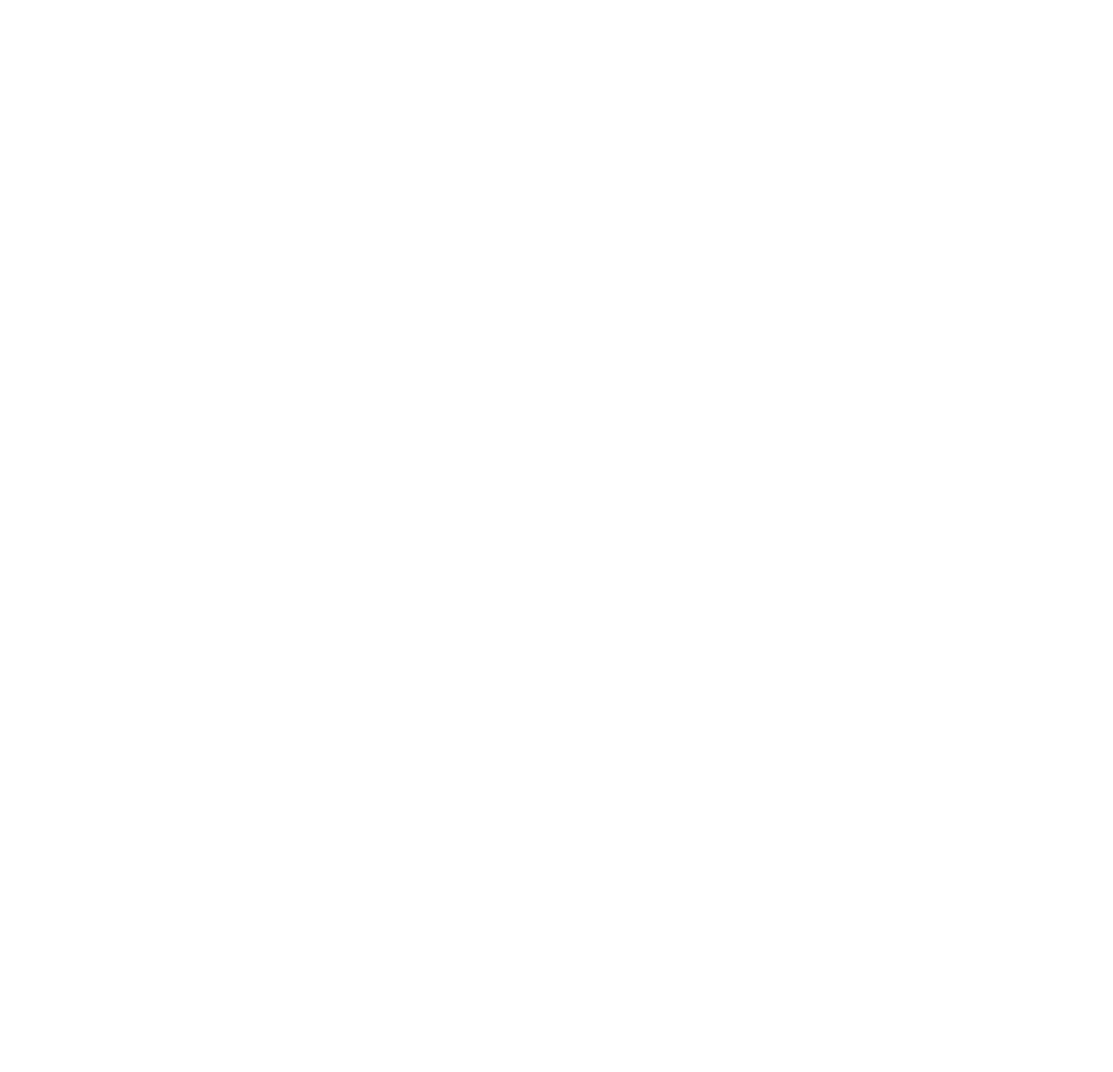
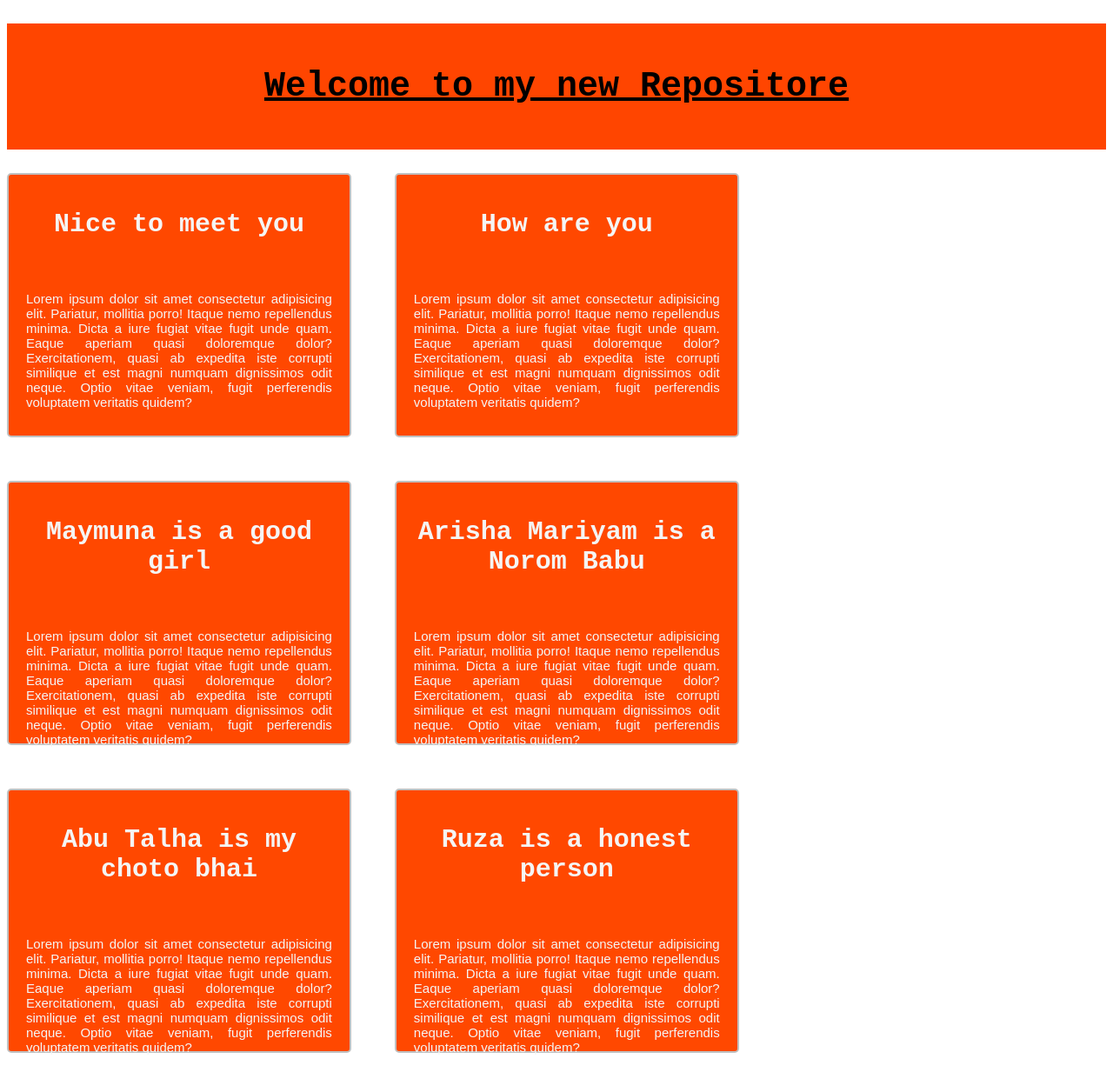
Before and after one commit to rahmatullahnuhu/my-simple-fourth-website-, a plain HTML site: page index.html in a window 1280 px wide. Shown: the whole page at 87% size. Before the commit the page ends 800 px from the top, so only its background shows below. Drawn offline with Linux system fonts and the light colour scheme.

Commit message:
my second time code added

```diff
--- a/index.html
+++ b/index.html
@@ -4,8 +4,45 @@
     <meta charset="UTF-8">
     <meta name="viewport" content="width=device-width, initial-scale=1.0">
     <title>My simple fourth website</title>
+    <link rel="stylesheet" href="styles/styles.css">
 </head>
 <body>
+    <div class="hero">
+        <h1>Welcome to my new Repositore</h1>
+    </div>
+    <header class="header">
+      <div class="item">
+        <h1>Nice to meet you</h1>
+        <p>Lorem ipsum dolor sit amet consectetur adipisicing elit. Pariatur, mollitia porro! Itaque nemo repellendus minima. Dicta a iure fugiat vitae fugit unde quam. Eaque aperiam quasi doloremque dolor? Exercitationem, quasi ab expedita iste corrupti similique et est magni numquam dignissimos odit neque. Optio vitae veniam, fugit perferendis voluptatem veritatis quidem?</p>
+      </div>
+
+      <div class="item">
+        <h1>How are you</h1>
+        <p>Lorem ipsum dolor sit amet consectetur adipisicing elit. Pariatur, mollitia porro! Itaque nemo repellendus minima. Dicta a iure fugiat vitae fugit unde quam. Eaque aperiam quasi doloremque dolor? Exercitationem, quasi ab expedita iste corrupti similique et est magni numquam dignissimos odit neque. Optio vitae veniam, fugit perferendis voluptatem veritatis quidem?</p>
+      </div>
+
+      <div class="item">
+        <h1>Maymuna is a good girl</h1>
+        <p>Lorem ipsum dolor sit amet consectetur adipisicing elit. Pariatur, mollitia porro! Itaque nemo repellendus minima. Dicta a iure fugiat vitae fugit unde quam. Eaque aperiam quasi doloremque dolor? Exercitationem, quasi ab expedita iste corrupti similique et est magni numquam dignissimos odit neque. Optio vitae veniam, fugit perferendis voluptatem veritatis quidem?</p>
+      </div>
+
+      <div class="item">
+        <h1>Arisha Mariyam is a Norom Babu</h1>
+        <p>Lorem ipsum dolor sit amet consectetur adipisicing elit. Pariatur, mollitia porro! Itaque nemo repellendus minima. Dicta a iure fugiat vitae fugit unde quam. Eaque aperiam quasi doloremque dolor? Exercitationem, quasi ab expedita iste corrupti similique et est magni numquam dignissimos odit neque. Optio vitae veniam, fugit perferendis voluptatem veritatis quidem?</p>
+      </div>
+
+      <div class="item">
+        <h1>Abu Talha is my choto bhai</h1>
+        <p>Lorem ipsum dolor sit amet consectetur adipisicing elit. Pariatur, mollitia porro! Itaque nemo repellendus minima. Dicta a iure fugiat vitae fugit unde quam. Eaque aperiam quasi doloremque dolor? Exercitationem, quasi ab expedita iste corrupti similique et est magni numquam dignissimos odit neque. Optio vitae veniam, fugit perferendis voluptatem veritatis quidem?</p>
+      </div>
+
+      <div class="item">
+        <h1>Ruza is a honest person</h1>
+        <p>Lorem ipsum dolor sit amet consectetur adipisicing elit. Pariatur, mollitia porro! Itaque nemo repellendus minima. Dicta a iure fugiat vitae fugit unde quam. Eaque aperiam quasi doloremque dolor? Exercitationem, quasi ab expedita iste corrupti similique et est magni numquam dignissimos odit neque. Optio vitae veniam, fugit perferendis voluptatem veritatis quidem?</p>
+      </div>
+    </header>
 
 </body>
 </html>
+</body>
+</html>
--- /dev/null
+++ b/styles/styles.css
@@ -0,0 +1,40 @@
+.header{
+    display: flex;
+    gap: 50px;
+    flex-wrap: wrap;
+}
+
+.item{
+    height: 300px;
+    width:31%;
+    background-color: rgb(255, 72, 0);
+    border-radius: 5px;
+    border: 2px solid silver;
+}
+
+.item h1{
+    text-align: center;
+    padding: 20px;
+    font-size: 30px;
+    font-family: monospace;
+    color: whitesmoke;
+}
+
+.item p{
+    color: whitesmoke;
+    font-size:15px;
+    padding: 20px;
+    font-family:sans-serif;
+    text-align: justify;
+}
+
+.hero h1{
+    background-color: orangered;
+    color: rgb(0, 0, 0);
+    font-size: 40px;
+    font-weight: 600;
+    text-align: center;
+    padding: 50px;
+    font-family: 'Courier New', Courier, monospace;
+    text-decoration: underline;
+}
```
